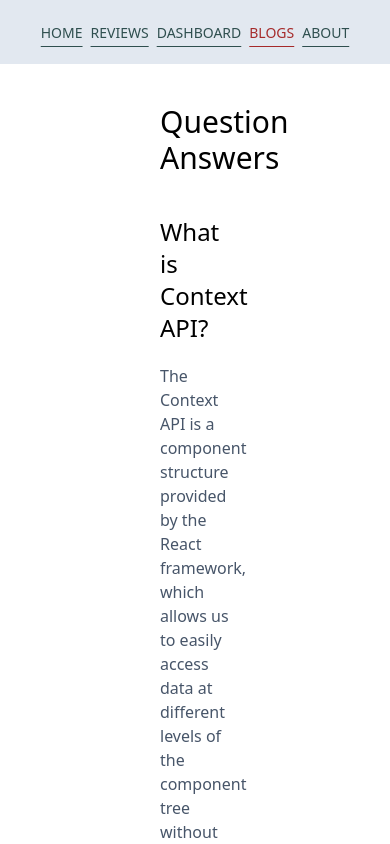
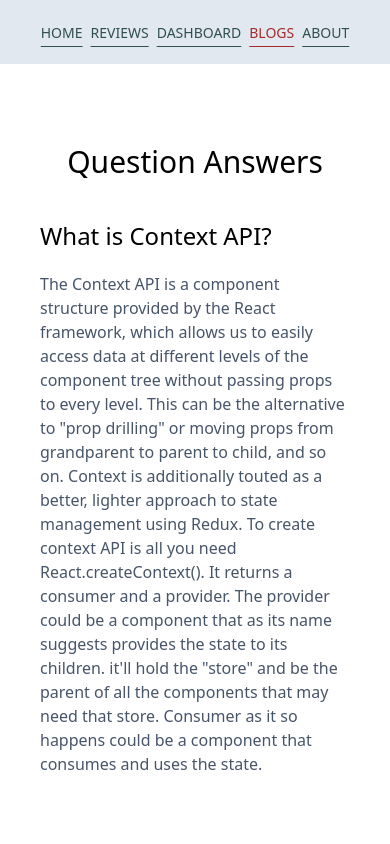
Before and after one commit to neel123go/-product-analysis, a React (Create React App) app: page /blogs in a window 390 px wide. Shown: the top 844 px of the page. Built offline with nearby package versions, Linux system fonts and the light colour scheme.

Commit message:
blogs page responsive completed

```diff
--- a/src/components/Blogs/Blogs.js
+++ b/src/components/Blogs/Blogs.js
@@ -2,7 +2,7 @@ import React from 'react';
 
 const Blogs = () => {
     return (
-        <div className='px-40'>
+        <div className='px-10 md:px-20 lg:px-40 py-10'>
             <h2 className='text-3xl mt-10 text-center'>Question Answers</h2>
             <h2 className='mt-10 text-2xl text-left'>What is Context API?</h2>
             <p className='mt-5 text-slate-600'>The Context API is a component structure provided by the React framework, which allows us to easily access data at different levels of the component tree without passing props to every level. This can be the alternative to "prop drilling" or moving props from grandparent to parent to child, and so on. Context is additionally touted as a better, lighter approach to state management using Redux. To create context API is all you need React.createContext(). It returns a consumer and a provider. The provider could be a component that as its name suggests provides the state to its children. it'll hold the "store" and be the parent of all the components that may need that store. Consumer as it so happens could be a component that consumes and uses the state.</p>
```
